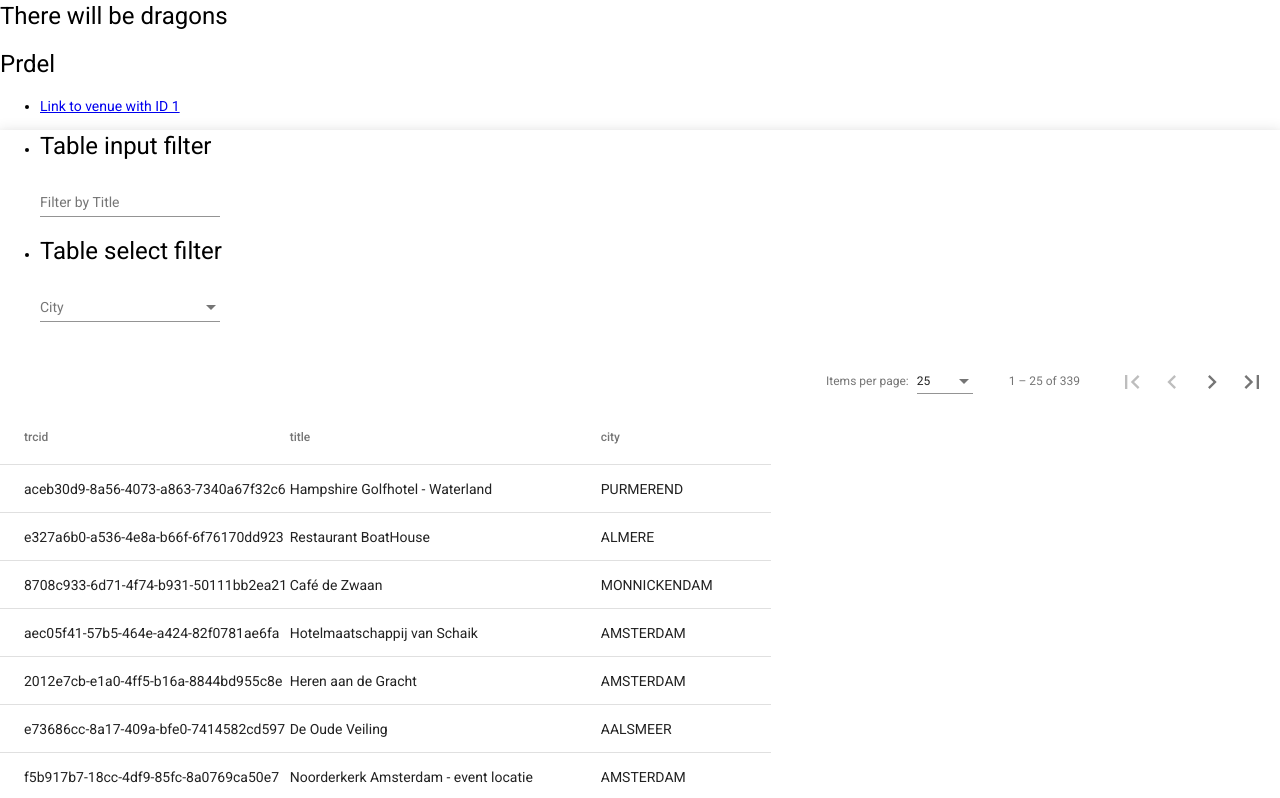
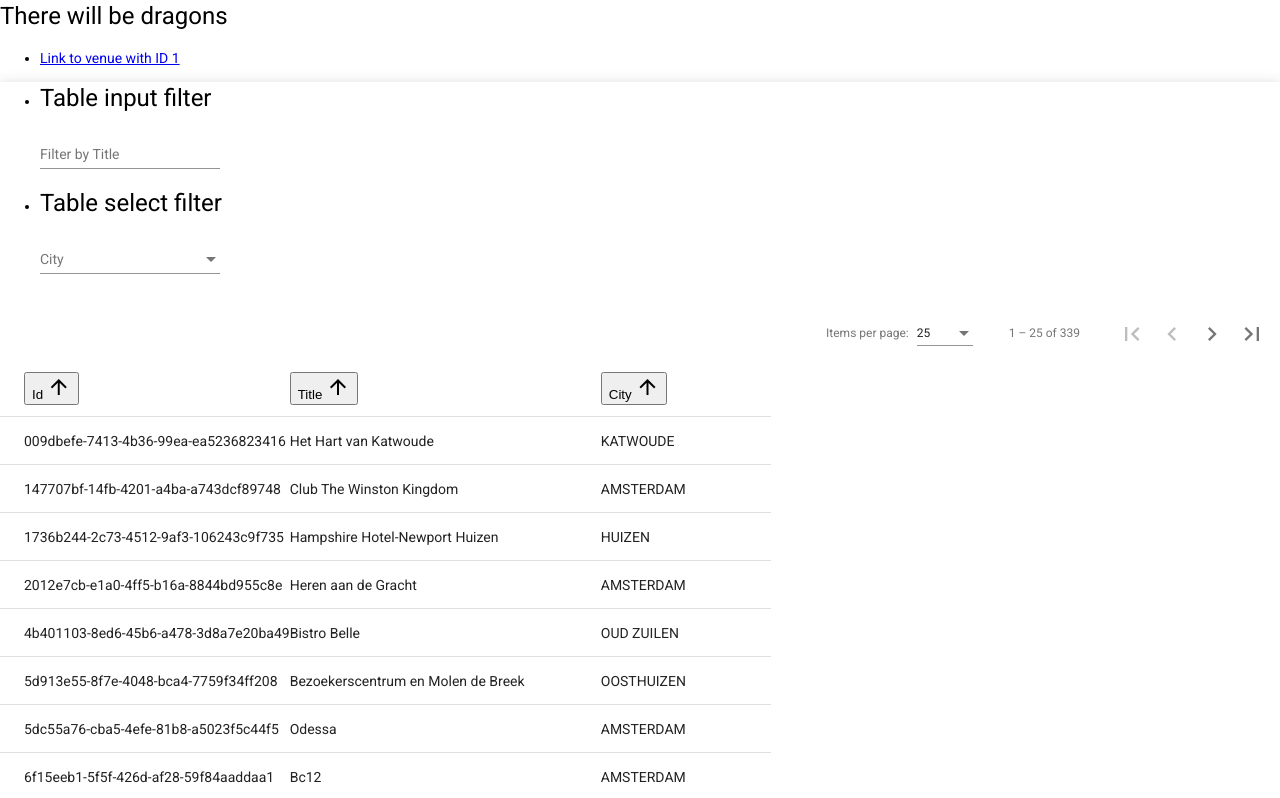
Before and after one commit to Hyperkid123/amsterdam, an Angular app: page / in a window 1280 px wide. Shown: the top 798 px of the page. Built offline with nearby package versions, Linux system fonts and the light colour scheme.

Commit message:
Hook table to sorting

```diff
--- a/src/app/api-mock/api.ts
+++ b/src/app/api-mock/api.ts
@@ -13,7 +13,7 @@ export enum SortOrder {
   desc
 }
 
-type Sort = {
+export type Sort = {
   order?: SortOrder,
   path: string
 }
--- a/src/app/components/interactive-table.component.html
+++ b/src/app/components/interactive-table.component.html
@@ -9,12 +9,17 @@
     [showFirstLastButtons]="showFirstLastButtons"
   >
   </mat-paginator>
-  <table mat-table [dataSource]="dataSource" matSort>
-    <ng-container *ngFor="let column of columns" [matColumnDef]="column">
-      <th mat-header-cell *matHeaderCellDef mat-sort-header> {{column}} </th>
-      <td mat-cell *matCellDef="let element"> {{element[column]}} </td>
+  <table mat-table [dataSource]="dataSource" class="mat-sort">
+    <ng-container *ngFor="let column of columns" [matColumnDef]="column.path">
+      <th mat-header-cell *matHeaderCellDef>
+        <button (click)="handleSort(column)">
+          {{column.label}}
+           <mat-icon>arrow_upward</mat-icon>
+        </button>
+       </th>
+      <td mat-cell *matCellDef="let element"> {{element[column.path]}} </td>
     </ng-container>
-    <tr mat-header-row *matHeaderRowDef="columns"></tr>
-    <tr mat-row *matRowDef="let row; columns: columns;"></tr>
+    <tr mat-header-row *matHeaderRowDef="columnsDefinition"></tr>
+    <tr mat-row *matRowDef="let row; columns: columnsDefinition;"></tr>
   </table>
 </div>
--- a/src/app/components/interactive-table.component.ts
+++ b/src/app/components/interactive-table.component.ts
@@ -1,15 +1,21 @@
-import { Component, Input, Output } from '@angular/core';
+import { Component, Input, Output, ViewChild, OnInit, OnChanges } from '@angular/core';
 import { MatTableDataSource } from '@angular/material/table';
+import { MatSort } from '@angular/material/sort';
 import { PageEvent } from '@angular/material/paginator';
 import { EventEmitter } from '@angular/core';
+import { Sort, SortOrder } from '../api-mock/api';
 
+export type Column = {
+  path: string;
+  label: String;
+}
 @Component({
   selector: 'interactive-table',
   templateUrl: './interactive-table.component.html',
 })
-export class InteractiveTable {
-  @Input() dataSource = new MatTableDataSource([]);
-  @Input() columns: string[] = [];
+export class InteractiveTable implements OnInit, OnChanges {
+  @Input() data = [];
+  @Input() columns: Array<Column> = [];
   @Input() isLoading: boolean = false;
   @Input() pageIndex:number = 0;
   @Input() pageSize:number = 25;
@@ -17,10 +23,49 @@ export class InteractiveTable {
   @Input() pageSizeOptions: Array<number> = [10, 25, 50, 100];
   @Input() showFirstLastButtons: boolean = true;
   @Input() filters = []
+  @Input() sort: Sort;
 
   @Output() paginationChange = new EventEmitter();
 
   pageEvent: PageEvent;
+  dataSource: MatTableDataSource<any>;
+  columnsDefinition: string[]
+
+  createDataSource() {
+    this.dataSource = new MatTableDataSource(this.data)
+    this.columnsDefinition = this.columns.map(({path}) => path)
+  }
+
+  ngOnInit() {
+    this.createDataSource()
+  }
+
+  ngOnChanges() {
+    this.createDataSource()
+  }
+
+  handleSort({path}) {
+    let order = SortOrder.asc;
+    if(this.sort.order === 0) {
+      order = SortOrder.desc
+    }
+    if(this.sort.order === 1) {
+      order = undefined
+    }
+    this.pageIndex = 0;
+    this.paginationChange.emit({
+      pagination: {
+        pageIndex: this.pageIndex,
+        pageSize: this.pageSize,
+        length: this.length
+      },
+      filters: this.filters,
+      sort: {
+        path: order === undefined ? undefined : path,
+        order
+      }
+    })
+  }
 
   filterChange(filters) {
     this.pageIndex = 0
@@ -28,12 +73,12 @@ export class InteractiveTable {
       pageIndex: this.pageIndex,
       pageSize: this.pageSize,
       length: this.length
-    }, filters})
+    }, filters, sort: this.sort})
   }
 
   handlePagination(event?: PageEvent) {
     if(this.paginationChange) {
-      this.paginationChange.emit({pagination: event, filters: this.filters})
+      this.paginationChange.emit({pagination: event, filters: this.filters, sort: this.sort})
     }
     return event
   }
--- a/src/app/views/venues/venues.view.html
+++ b/src/app/views/venues/venues.view.html
@@ -1,5 +1,3 @@
-<h1>Prdel</h1>
-
 <ul>
   <li>
     <a [routerLink]="['venues', '1']">
@@ -14,6 +12,7 @@
   [length]="count"
   [isLoading]="isLoading"
   [columns]="columns"
-  [dataSource]="venuesList"
+  [data]="venuesList"
   [pageIndex]="pageIndex"
+  [sort]="sort"
 ></interactive-table>
--- a/src/app/views/venues/venues.view.ts
+++ b/src/app/views/venues/venues.view.ts
@@ -1,7 +1,8 @@
 import { Component, OnInit, OnChanges } from '@angular/core';
-import { getVenues, EstablishmentItem, SortOrder } from '../../api-mock/api';
+import { getVenues, EstablishmentItem, SortOrder, Sort } from '../../api-mock/api';
 import { MatTableDataSource } from '@angular/material/table';
 import { PageEvent } from '@angular/material/paginator';
+import { Column } from 'src/app/components/interactive-table.component';
 
 interface VenueItem {
   trcid: string;
@@ -13,8 +14,8 @@ interface VenueItem {
   templateUrl: './venues.view.html',
 })
 export class Venues implements OnInit {
-  venuesList =  new MatTableDataSource<VenueItem>([]);
-  columns: string[] = ['trcid', 'title', 'city'];
+  venuesList: Array<VenueItem> = [];
+  columns: Array<Column> = [{path: 'trcid', label: 'Id'}, {path: 'title', label: 'Title'}, {path: 'location.city', label: 'City'}];
   isLoading: boolean = true;
   filters = [
     {key: 'title', filterType: 'input', label: 'Title'},
@@ -24,25 +25,34 @@ export class Venues implements OnInit {
   limit: number = 25;
   offset: number = 0;
   pageIndex: number = 1;
+  sort: Sort = {
+    path: 'trcid',
+    order: SortOrder.asc
+  };
 
   ngOnInit() {
     this.isLoading = true;
-    getVenues().then(({data, count, limit, offset}) => {
+    getVenues({sort: {
+      path: this.sort.path,
+
+    }}).then(({data, count, limit, offset}) => {
       this.count = count;
       this.limit = limit;
       this.offset = offset;
       this.pageIndex = Math.ceil(offset / (limit + 1))
-      this.venuesList = new MatTableDataSource<VenueItem>(data.map(({ trcid, title, location: {city} }) => ({trcid, title, city})))
+      this.venuesList = data.map(({ trcid, title, location: {city} }) => ({trcid, title, ['location.city']: city}))
       this.isLoading = true
     })
   }
 
-  venuesPagination({pagination, filters}): PageEvent {
+  venuesPagination({pagination, filters, sort}): PageEvent {
     this.filters = filters;
     this.isLoading = true;
+    this.sort = sort;
     getVenues({
       limit: pagination.pageSize,
       offset: pagination.pageSize * pagination.pageIndex,
+      sort,
       filters: filters.map(({ key, filterValue }) => ({
         filterPath: key,
         filterValue: filterValue || ''
@@ -52,7 +62,7 @@ export class Venues implements OnInit {
       this.limit = limit;
       this.offset = offset;
       this.pageIndex = Math.ceil(offset / (limit + 1))
-      this.venuesList = new MatTableDataSource<VenueItem>(data.map(({ trcid, title, location: {city} }) => ({trcid, title, city})))
+      this.venuesList = data.map(({ trcid, title, location: {city} }) => ({trcid, title, ['location.city']: city}))
       this.isLoading = true
     })
     return pagination;
```
